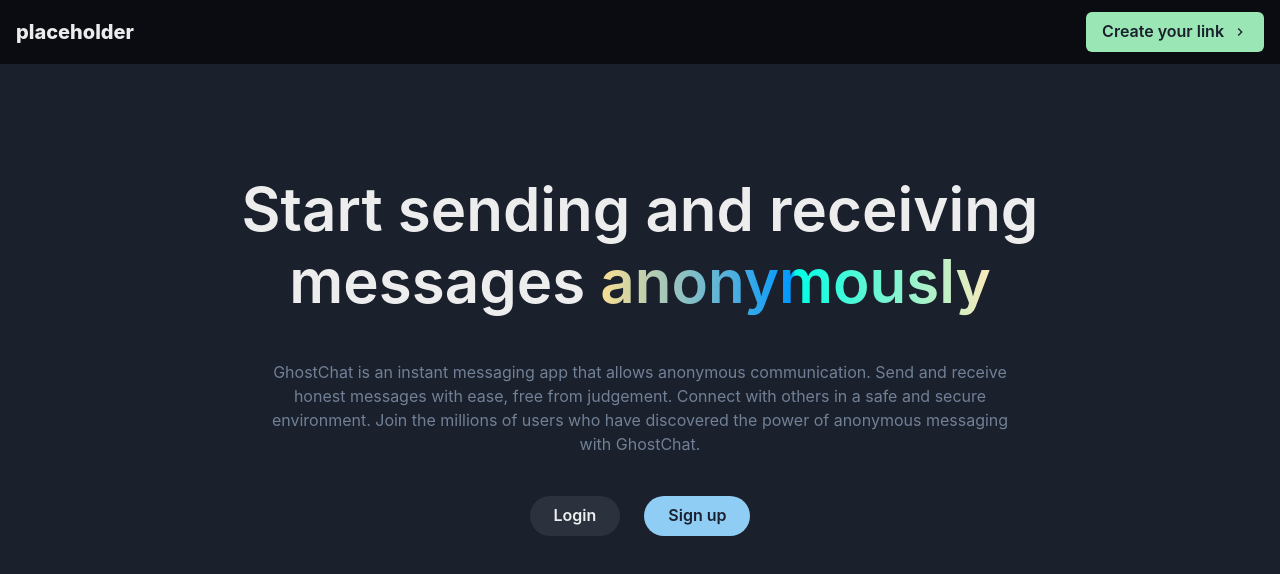
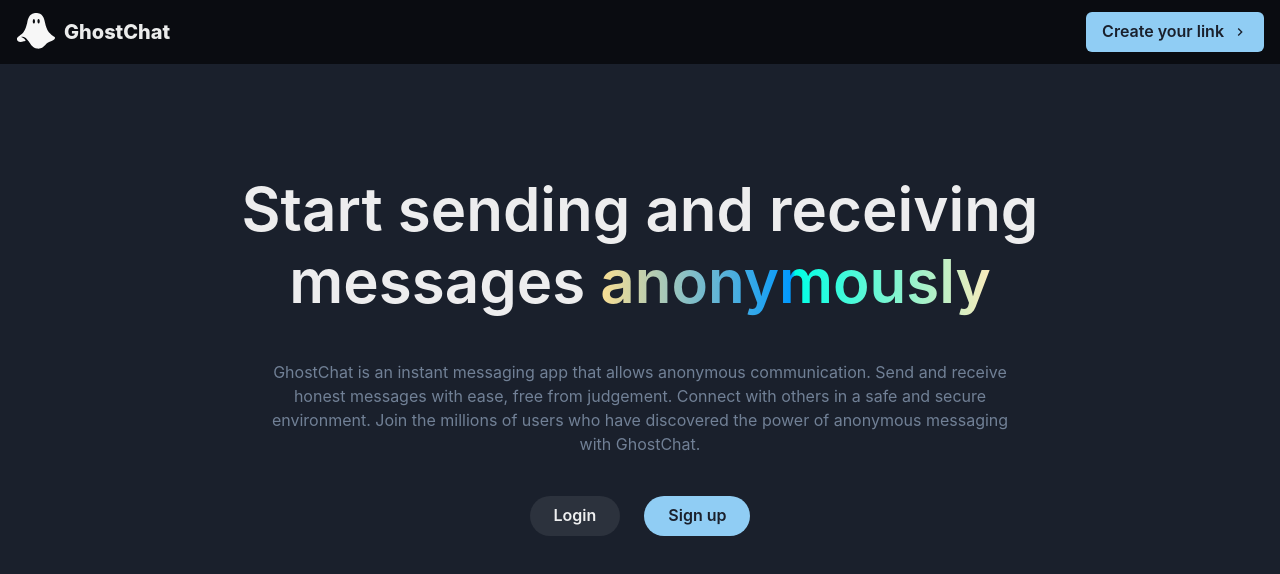
Before and after one commit to Naresh-Khatri/GhostChat, a Next.js app: page / in a window 1280 px wide. Shown: the top 574 px of the page. Built offline with nearby package versions, Linux system fonts and the light colour scheme; no server answers.

Commit message:
add branding in nav bar

```diff
--- a/components/Nav.tsx
+++ b/components/Nav.tsx
@@ -16,6 +16,8 @@
   Center,
   useToast,
   Text,
+  HStack,
+  IconButton,
 } from '@chakra-ui/react'
 import { AddIcon, ChevronRightIcon, MoonIcon, SunIcon } from '@chakra-ui/icons'
 import { useRouter } from 'next/router'
@@ -24,6 +26,7 @@
 import AccountSettingsModal from './AccountSettingsModal'
 import { User } from '../supabase/useUser'
 import Image from 'next/image'
+import Logo from './Logo'
 
 const NavLink = ({ children }) => (
   <Link
@@ -74,24 +77,28 @@
         px={4}
       >
         <Flex h={16} alignItems={'center'} justifyContent={'space-between'}>
-          <Box>
+          <HStack align={'center'}>
+            <Logo size={40} />
             <Text fontWeight={'extrabold'} fontSize='1.25em'>
-              placeholder
+              GhostChat
             </Text>
-          </Box>
+          </HStack>
 
           {!user ? (
             <NLink href='/signup'>
-              <Button rightIcon={<ChevronRightIcon />} colorScheme={'green'}>
+              <Button rightIcon={<ChevronRightIcon />} colorScheme={'blue'}>
                 Create your link
               </Button>
             </NLink>
           ) : (
             <Flex alignItems={'center'}>
               <Stack direction={'row'} spacing={7}>
-                <Button onClick={toggleColorMode}>
-                  {colorMode === 'light' ? <MoonIcon /> : <SunIcon />}
-                </Button>
+                <IconButton
+                  aria-label='Toggle dark mode'
+                  rounded={'full'}
+                  icon={colorMode === 'light' ? <MoonIcon /> : <SunIcon />}
+                  onClick={toggleColorMode}
+                ></IconButton>
 
                 <Box>
                   <Menu>
```
